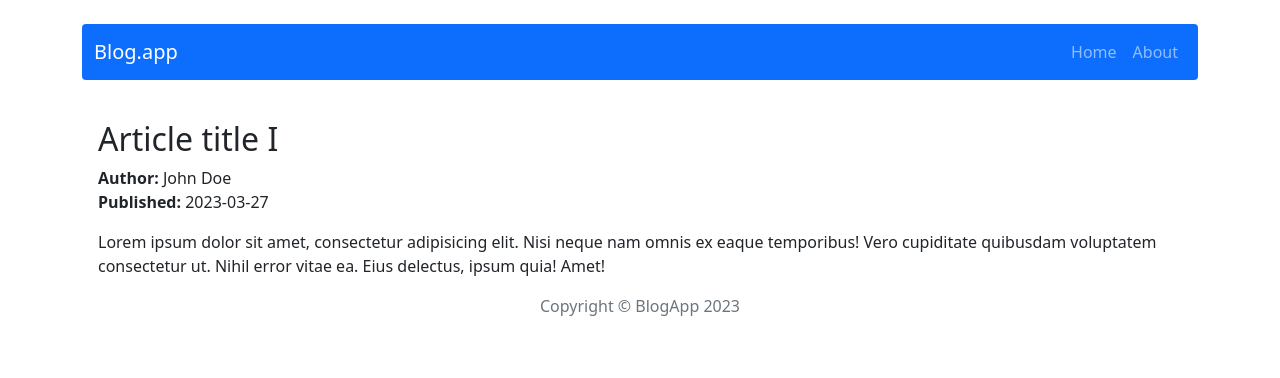
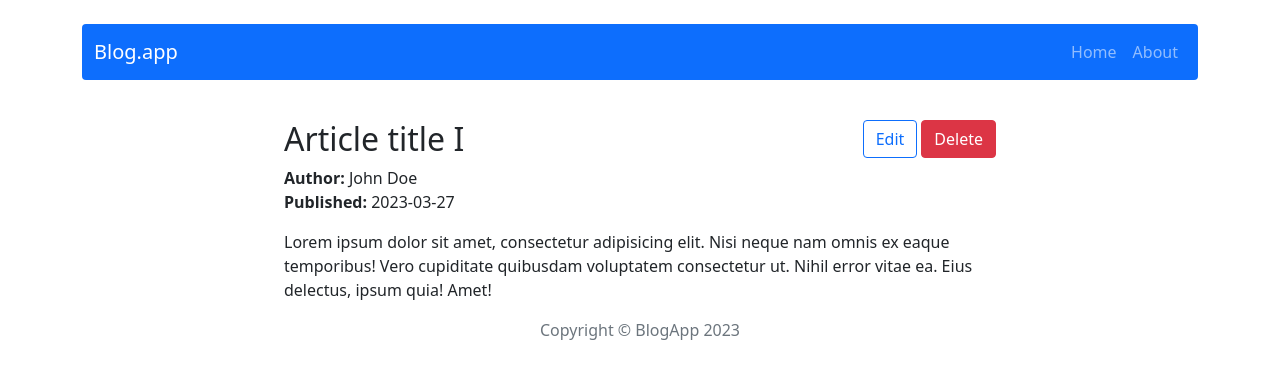
Before and after one commit to walldy-0/react-blog-app, a React (Create React App) app: page /post/1 in a window 1280 px wide. Shown: the top 378 px of the page. Built offline with nearby package versions, Linux system fonts and the light colour scheme.

Commit message:
Add remove post action

```diff
--- a/src/components/features/Post/Post.js
+++ b/src/components/features/Post/Post.js
@@ -1,13 +1,30 @@
 import { Card, Button } from 'react-bootstrap';
 import { NavLink } from 'react-router-dom';
 import clsx from 'clsx';
+import { useDispatch } from 'react-redux';
+import { removePost } from '../../../redux/postsRedux';
 
 const Post = props => {
 
+  const dispatch = useDispatch();
+
+  const removeCurrentPost = () => {
+    dispatch(removePost(props.post.id));
+  };
+
   return (
-    <Card className={clsx('mt-3', props.isSingleMode && 'border-0')} >
+    <Card className={clsx(!props.isSingleMode && 'mt-3', props.isSingleMode && 'border-0 col-md-8')} >
       <Card.Body>
-        <Card.Title className={clsx(props.isSingleMode && 'fs-2')}>{props.post.title}</Card.Title>
+        <div className='d-flex justify-content-between'>
+          <Card.Title className={clsx(props.isSingleMode && 'fs-2')}>{props.post.title}</Card.Title>
+          {
+            props.isSingleMode &&
+            <div>
+              <Button className='me-1' variant='outline-primary' as={NavLink} to={'/post/edit/' + props.post.id}>Edit</Button>
+              <Button onClick={removeCurrentPost} variant='outline-danger' as={NavLink} to={'/post/' + props.post.id}>Delete</Button>
+            </div>
+          }
+        </div>
         <Card.Text>
           <strong>Author:&nbsp;</strong>{props.post.author}<br />
           <strong>Published:&nbsp;</strong>{props.post.publishedDate}
--- a/src/components/pages/Home/Home.js
+++ b/src/components/pages/Home/Home.js
@@ -10,7 +10,7 @@ const Home = () => {
         <h2>All posts</h2>
         <Button variant='outline-primary' as={NavLink} to={'/post/add'}>Add post</Button>
       </div>
-    <Posts />
+      <Posts />
     </div>
   );
 };
--- a/src/components/pages/PostSingle/PostSingle.js
+++ b/src/components/pages/PostSingle/PostSingle.js
@@ -1,4 +1,4 @@
-import { useParams } from 'react-router';
+import { useParams, Navigate } from 'react-router';
 import { useSelector } from 'react-redux';
 import { getPostById } from '../../../redux/postsRedux';
 import Post from '../../features/Post/Post';
@@ -8,8 +8,12 @@ const PostSingle = () => {
   const { id } = useParams();
   const postData = useSelector(posts => getPostById(posts, id));
 
+  if(!postData) return <Navigate to="/" />
+
   return (
-    <Post post={postData} isSingleMode={true} />
+    <div className='d-flex justify-content-center'>
+      <Post post={postData} isSingleMode={true} />
+    </div>
   );
 };
 
--- a/src/redux/postsRedux.js
+++ b/src/redux/postsRedux.js
@@ -4,10 +4,15 @@ export const getPostById = ({ posts }, postId) => posts.find(post => post.id ===
 
 // actions
 const createActionName = actionName => `app/posts/${actionName}`;
+const REMOVE_POST = createActionName('REMOVE_POST');
 
 // action creators
+export const removePost = payload => ({ type: REMOVE_POST, payload });
+
 const postsReducer = (statePart = [], action) => {
   switch (action.type) {
+    case REMOVE_POST:
+      return statePart.filter(post => post.id !== action.payload);
     default:
       return statePart;
   };
```
